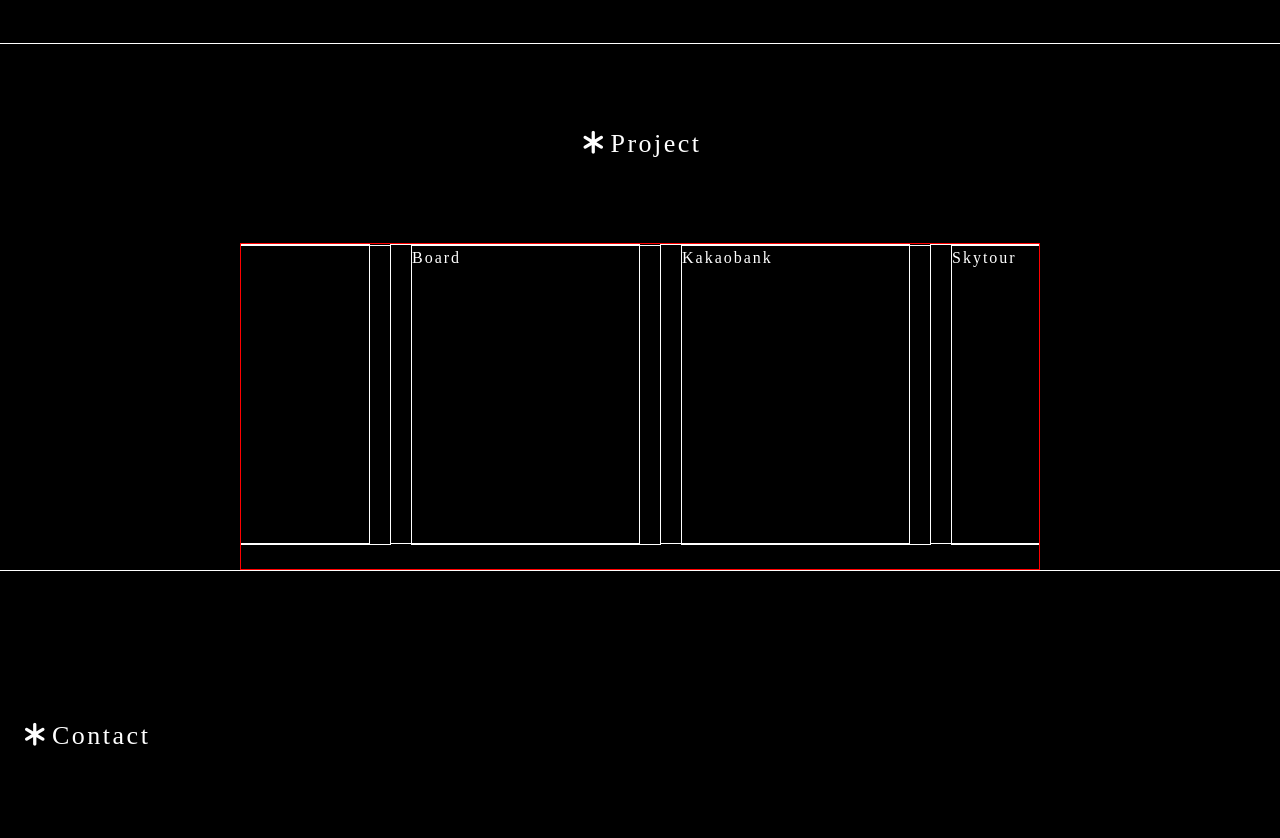
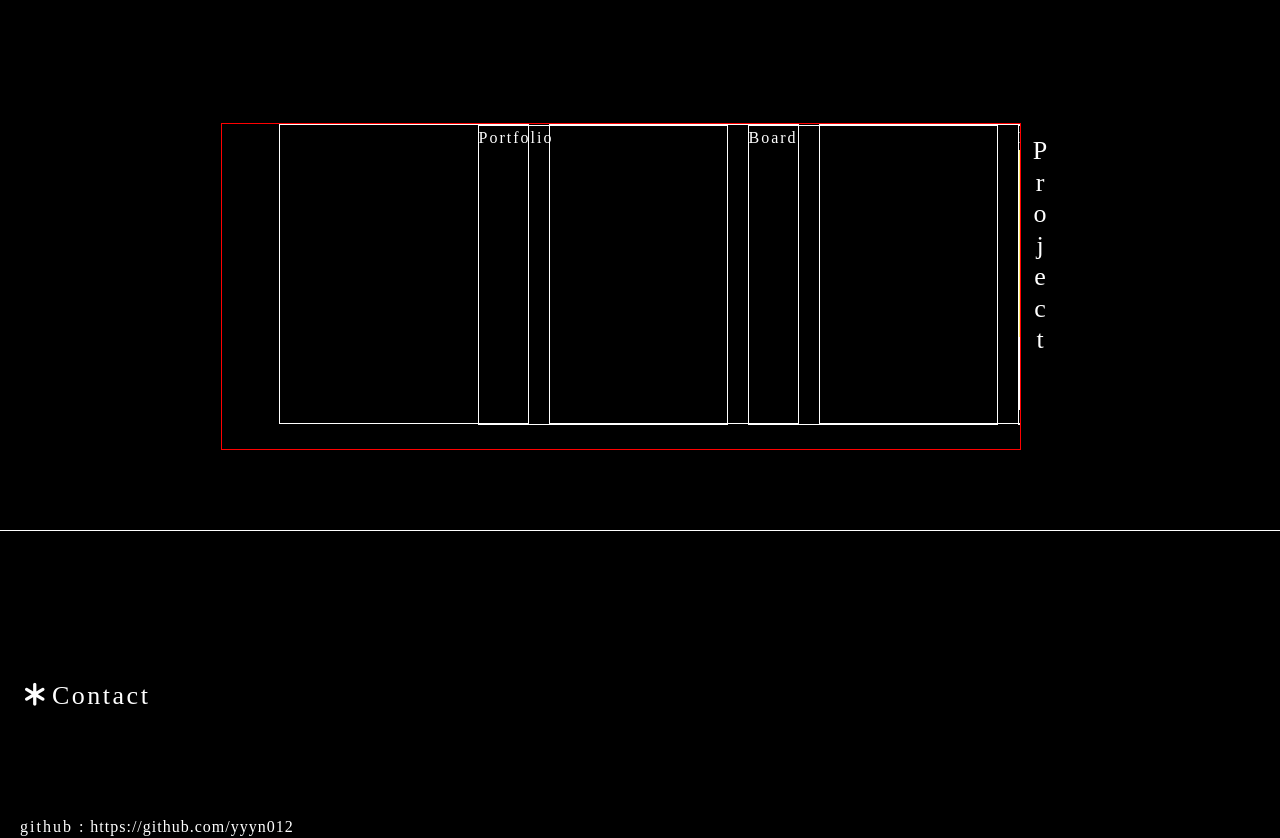
Before and after one commit to yyyn012/portfolio__project, a React (Create React App) app in the folder portfolio/: page / in a window 1280 px wide. Shown: the part 760-1598 px from the top of the page. Built offline with nearby package versions, Linux system fonts and the light colour scheme.

Commit message:
Update & Add project img

```diff
--- a/portfolio/src/assets/scss/section/_aboutme.scss
+++ b/portfolio/src/assets/scss/section/_aboutme.scss
@@ -2,7 +2,6 @@
   display: flex;
   justify-content: center;
   align-items: center;
-  border-bottom: 1px solid var(--white);
   margin-top: 230px;
   padding-bottom: 100px;
 
--- a/portfolio/src/assets/scss/section/_projecthome.scss
+++ b/portfolio/src/assets/scss/section/_projecthome.scss
@@ -1,14 +1,16 @@
 #project__home {
   display: flex;
-  flex-direction: column;
   justify-content: center;
   align-items: center;
-  border-bottom: 1px solid var(--white);
   position: relative;
   top: 80px;
+  border-bottom: 1px solid var(--white);
+  padding-bottom: 80px;
 
   .subject__txt {
+    writing-mode: vertical-rl;
     padding-bottom: 80px;
+    text-orientation: upright;
   }
 
   .project__home__content__wrap {
@@ -17,7 +19,6 @@
     align-items: center;
     padding-bottom: 25px;
     overflow: hidden;
-    margin: 0 auto;
     width: 800px;
     border: 1px solid red;
 
@@ -26,7 +27,21 @@
       height: 300px;
       margin-left: 20px;
       border: 1px solid var(--white);
+      animation: flowImage 5s linear infinite;
+
+      .project__img {
+        background-image: cover;
+      }
     }
+  }
+}
+
+@keyframes flowImage {
+  0% {
+    transform: translateX(100%);
+  }
+  100% {
+    transform: translateX(-100%);
   }
 }
 
--- a/portfolio/src/components/contents/ProjectHome.jsx
+++ b/portfolio/src/components/contents/ProjectHome.jsx
@@ -8,9 +8,6 @@ import Skytour from "../projects/Skytour";
 const ProjectHome = () => {
   return (
     <section id="project__home">
-      <h1 className="subject__txt">
-        <i className="fa-solid fa-asterisk"></i>Project
-      </h1>
       <div className="project__home__content__wrap">
         <div className="project__content">
           <Portfolio />
@@ -25,6 +22,7 @@ const ProjectHome = () => {
           <Skytour />
         </div>
       </div>
+      <h1 className="subject__txt">Project</h1>
     </section>
   );
 };
--- a/portfolio/src/components/projects/Kakaobank.jsx
+++ b/portfolio/src/components/projects/Kakaobank.jsx
@@ -1,9 +1,12 @@
 import React from "react";
+
+import kakaobank from "../../assets/img/kakaobank.png";
 
 const Kakaobank = () => {
   return (
     <div className="project__content">
       <span>Kakaobank</span>
+      <img className="project__img" src={kakaobank} alt="kakaobank__project" />
     </div>
   );
 };
--- a/portfolio/src/components/projects/Skytour.jsx
+++ b/portfolio/src/components/projects/Skytour.jsx
@@ -1,9 +1,12 @@
 import React from "react";
+
+import skytour from "../../assets/img/skytour.png";
 
 const Skytour = () => {
   return (
     <div className="project__content">
       <span>Skytour</span>
+      <img className="project__img" src={skytour} alt="skytour__project" />
     </div>
   );
 };
```
Also changed, not shown: portfolio/src/assets/img/kakaobank.png (renamed from portfolio/src/assets/img/kakaobank__img.png), portfolio/src/assets/img/skytour.png (renamed from portfolio/src/assets/img/skytour__img.png).
